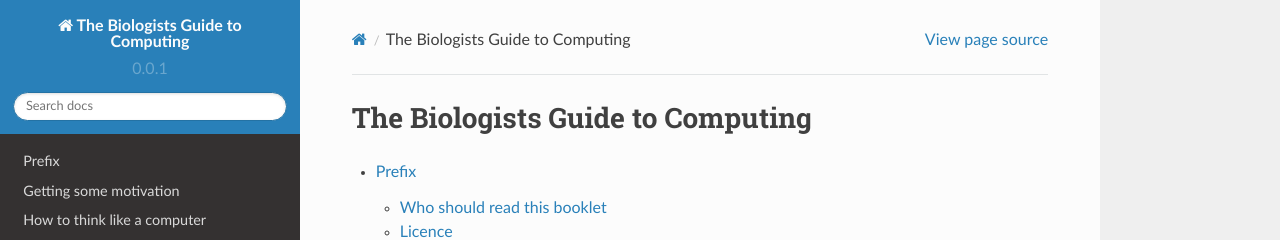
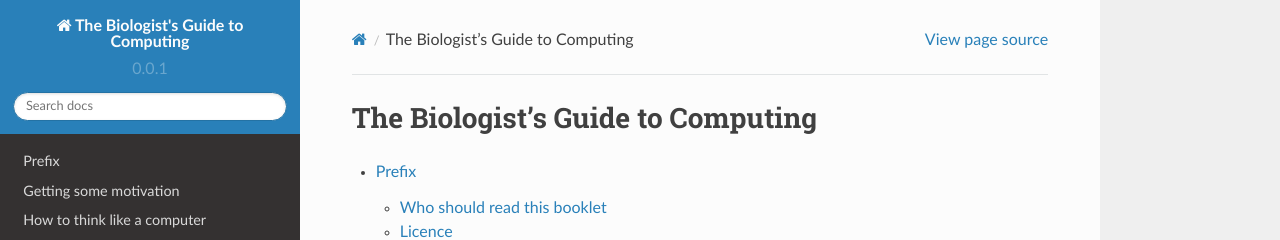
Before and after one commit to tjelvar-olsson/biologists-guide-to-computing, a Sphinx documentation site: the page built from source/index.rst, in a window 1280 px wide and 900 px high. Shown: the top 240 px of the window. Built offline with Sphinx 7.4.7 and the Read the Docs theme 2.0.0, drawn with Linux system fonts in a browser that asks for light colours.

Commit message:
Fixed grammar of title and removed and shortened output file names.

```diff
--- a/source/conf.py
+++ b/source/conf.py
@@ -1,6 +1,6 @@
 # -*- coding: utf-8 -*-
 #
-# The Biologists Guide to Computing documentation build configuration file, created by
+# The Biologist's Guide to Computing documentation build configuration file, created by
 # sphinx-quickstart on Sun Oct 11 03:59:07 2015.
 #
 # This file is execfile()d with the current directory set to its
@@ -49,7 +49,7 @@ source_suffix = '.rst'
 master_doc = 'index'
 
 # General information about the project.
-project = u'The Biologists Guide to Computing'
+project = u"The Biologist's Guide to Computing"
 copyright = u'2015, Tjelvar Olsson'
 author = u'Tjelvar Olsson'
 
@@ -203,7 +203,7 @@ html_static_path = ['_static']
 #html_search_scorer = 'scorer.js'
 
 # Output file base name for HTML help builder.
-htmlhelp_basename = 'TheBiologistsGuidetoComputingdoc'
+htmlhelp_basename = 'BiologistsGuidetoComputing'
 
 # -- Options for LaTeX output ---------------------------------------------
 
@@ -230,7 +230,7 @@ latex_elements = {
 # (source start file, target name, title,
 #  author, documentclass [howto, manual, or own class]).
 latex_documents = [
-  (master_doc, 'TheBiologistsGuidetoComputing.tex', u'The Biologists Guide to Computing',
+  (master_doc, 'BiologistsGuidetoComputing.tex', u"The Biologist's Guide to Computing",
    u'Tjelvar Olsson', 'manual'),
 ]
 
@@ -260,7 +260,7 @@ latex_documents = [
 # One entry per manual page. List of tuples
 # (source start file, name, description, authors, manual section).
 man_pages = [
-    (master_doc, 'thebiologistsguidetocomputing', u'The Biologists Guide to Computing',
+    (master_doc, 'thebiologistsguidetocomputing', u"The Biologist's Guide to Computing",
      [author], 1)
 ]
 
@@ -274,8 +274,8 @@ man_pages = [
 # (source start file, target name, title, author,
 #  dir menu entry, description, category)
 texinfo_documents = [
-  (master_doc, 'TheBiologistsGuidetoComputing', u'The Biologists Guide to Computing',
-   author, 'TheBiologistsGuidetoComputing', 'One line description of project.',
+  (master_doc, 'BiologistsGuidetoComputing', u"The Biologist's Guide to Computing",
+   author, 'BiologistsGuidetoComputing', 'One line description of project.',
    'Miscellaneous'),
 ]
 
--- a/source/index.rst
+++ b/source/index.rst
@@ -1,5 +1,5 @@
-The Biologists Guide to Computing
-=================================
+The Biologist's Guide to Computing
+==================================
 
 .. toctree::
    :maxdepth: 2
```
Also changed, not shown: 1 other file.
